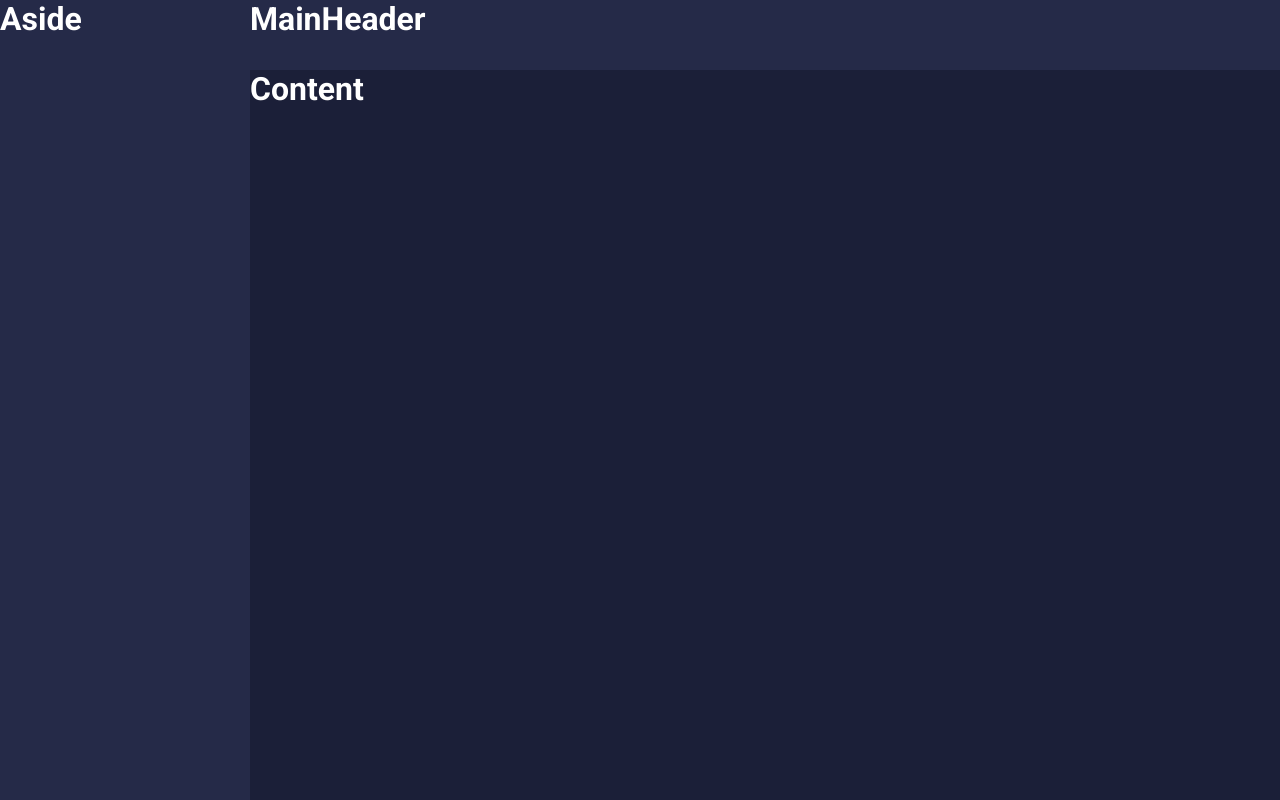
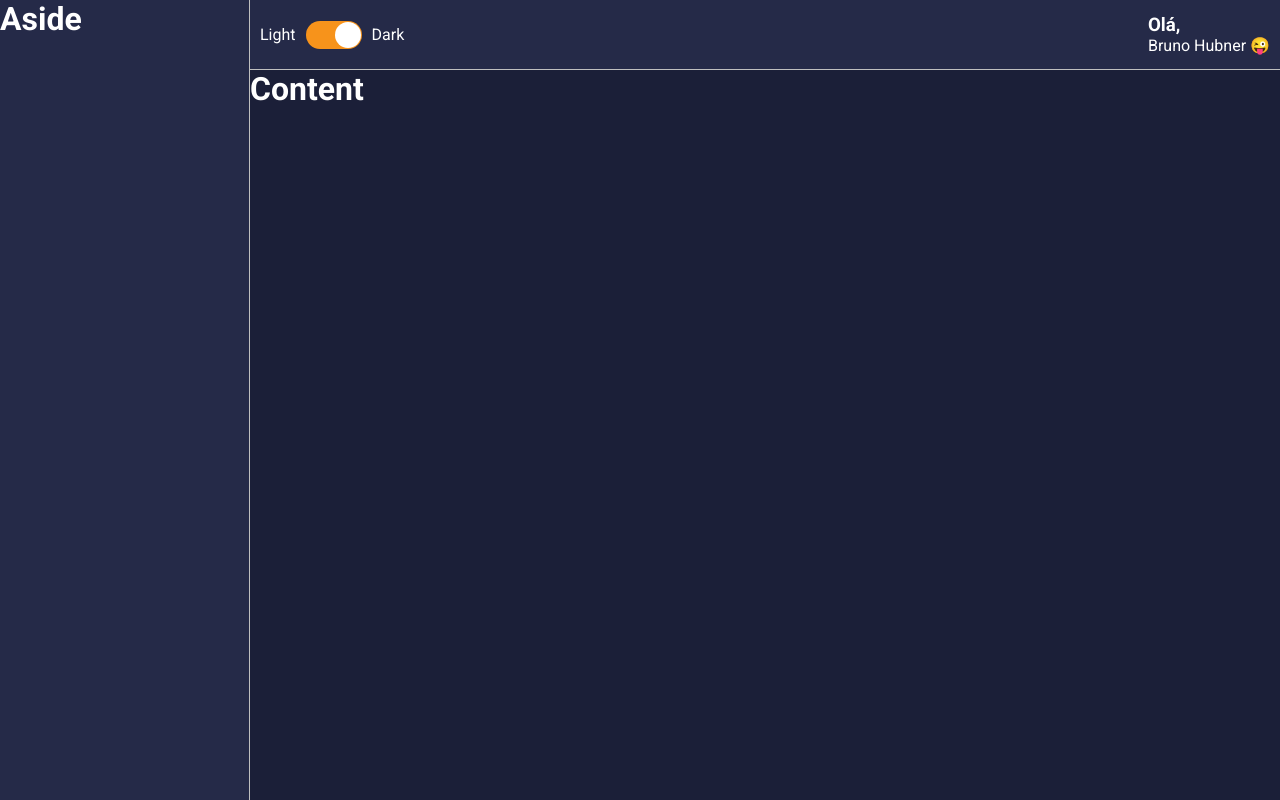
Before and after one commit to brunohubner/minha-carteira, a React (Create React App) app: page / in a window 1280 px wide. Built offline with nearby package versions, Linux system fonts and the light colour scheme.

Commit message:
feat: create toggle theme button

```diff
--- a/src/components/Aside/styles.ts
+++ b/src/components/Aside/styles.ts
@@ -3,4 +3,5 @@ import styled from "styled-components"
 export const Container = styled.div`
     grid-area: AS;
     background-color: ${props => props.theme.colors.secondary};
+    border-right: 1px solid ${props => props.theme.colors.gray};
 `
--- a/src/components/MainHeader/index.tsx
+++ b/src/components/MainHeader/index.tsx
@@ -1,11 +1,23 @@
-import { Container } from "./styles"
+import { useMemo } from "react"
+import emojis from "../../utils/emojis"
+import Toggle from "../Toggle"
+import { Container, Profile, Username, Wellcome } from "./styles"
 
 interface IProps {}
 
 export default function MainHeader({}: IProps) {
+    const emoji = useMemo(() => {
+        const index = Math.floor(Math.random() * emojis.length)
+        return emojis[index]
+    }, [])
+
     return (
         <Container>
-            <h1>MainHeader</h1>
+            <Toggle></Toggle>
+            <Profile>
+                <Wellcome>Olá, </Wellcome>
+                <Username>Bruno Hubner {emoji}</Username>
+            </Profile>
         </Container>
     )
 }
--- a/src/components/MainHeader/styles.ts
+++ b/src/components/MainHeader/styles.ts
@@ -3,4 +3,15 @@ import styled from "styled-components"
 export const Container = styled.div`
     grid-area: MH;
     background-color: ${props => props.theme.colors.secondary};
+    display: flex;
+    justify-content: space-between;
+    align-items: center;
+    padding: 0 10px;
+    border-bottom: 1px solid ${props => props.theme.colors.gray};
 `
+
+export const Profile = styled.div``
+
+export const Wellcome = styled.h3``
+
+export const Username = styled.span``
--- /dev/null
+++ b/src/components/Toggle/index.tsx
@@ -0,0 +1,23 @@
+import { useState } from "react"
+import { Container, ToggleLabel, ToggleSelector } from "./styles"
+
+type Theme = "light" | "dark"
+
+interface IProps {}
+
+export default function Toggle({}: IProps) {
+    const [theme, setTheme] = useState<Theme>("dark")
+
+    return (
+        <Container>
+            <ToggleLabel>Light</ToggleLabel>
+            <ToggleSelector
+                checked={theme === "dark"}
+                onChange={() => setTheme(theme === "dark" ? "light" : "dark")}
+                uncheckedIcon={false}
+                checkedIcon={false}
+            ></ToggleSelector>
+            <ToggleLabel>Dark</ToggleLabel>
+        </Container>
+    )
+}
--- /dev/null
+++ b/src/components/Toggle/styles.ts
@@ -0,0 +1,20 @@
+import styled from "styled-components"
+import Switch, { ReactSwitchProps } from "react-switch"
+
+export const Container = styled.div`
+    display: flex;
+    align-items: center;
+`
+
+export const ToggleLabel = styled.span`
+    color: ${props => props.theme.colors.white};
+`
+
+export const ToggleSelector = styled(Switch).attrs<ReactSwitchProps>(
+    ({ theme }) => ({
+        onColor: theme.colors.info,
+        offColor: theme.colors.warning
+    })
+)<ReactSwitchProps>`
+    margin: 0 10px;
+`
--- /dev/null
+++ b/src/utils/emojis.ts
@@ -0,0 +1,3 @@
+const emojis = ["🤑", "🤩", "😍", "😎", "😃", "😄", "😜", "🙃"]
+
+export default emojis
```
Also changed, not shown: package.json (+5 -5 lines).
